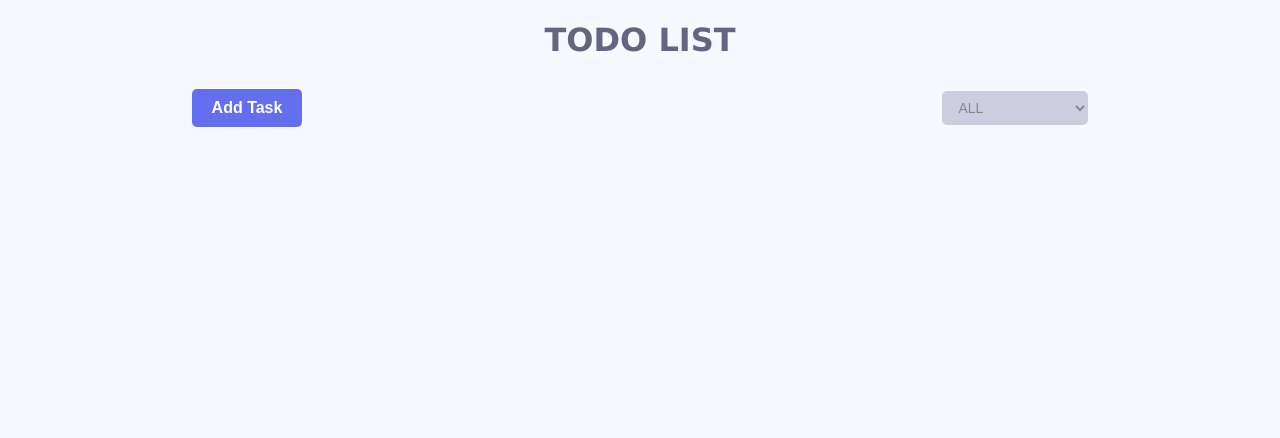
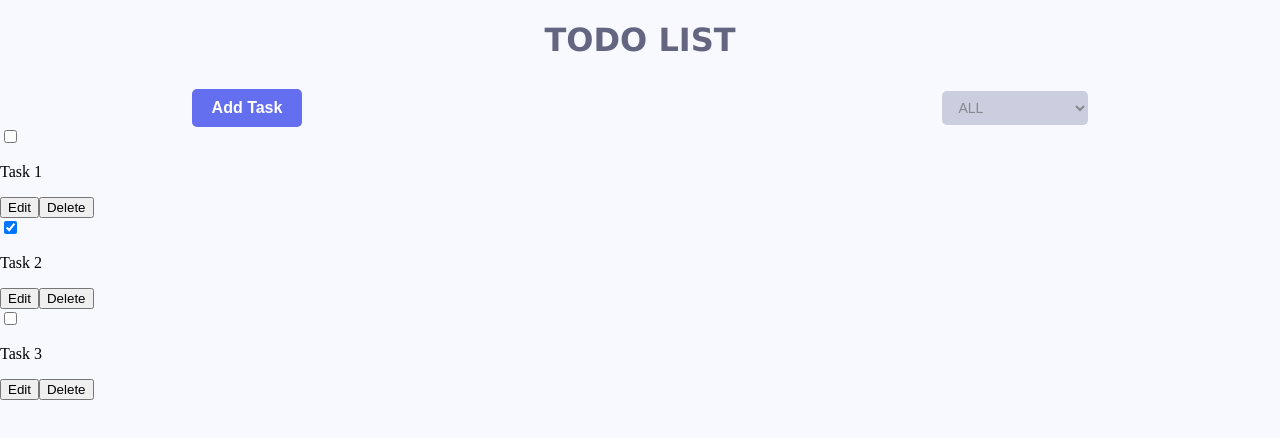
Before and after one commit to PedroGalindo0911/todo-app, a React (Vite) app: page / in a window 1280 px wide. Shown: the top 438 px of the page. Built offline with nearby package versions, Linux system fonts and the light colour scheme.

Commit message:
feat: :sparkles: Adding TaskList and TaskItem
In this commit, the new TaskList components were added, which is where all the tasks are deployed, and TaskItem, which, as the name indicates, created the design that each task will have when it appears in the TaskList.

```diff
--- a/src/App.jsx
+++ b/src/App.jsx
@@ -1,9 +1,11 @@
 import React, { useState } from 'react';
 import Header from './components/Header';
+import TaskList from './components/TaskList';
+import { tasksData } from './Task';
 
 function App() {
   const [showModal, setShowModal] = useState(false);
-  const [filter, setFilter] = useState('all'); // El filtro siempre se inicia en All
+  const [filter, setFilter] = useState('all');
 
   const openModal = () => {
     setShowModal(true);
@@ -15,7 +17,8 @@ function App() {
 
   return (
     <div className="app">
-      <Header filter={filter} setFilter={setFilter} />
+      <Header  filter={filter} setFilter={setFilter} />
+      <TaskList tasks={tasksData} filter={filter} />
     </div>
   );
 }
--- /dev/null
+++ b/src/Task.js
@@ -0,0 +1,6 @@
+
+export const tasksData = [
+    { id: 1, title: 'Task 1', status: 'incomplete' },
+    { id: 2, title: 'Task 2', status: 'completed' },
+    { id: 3, title: 'Task 3', status: 'incomplete' },
+  ];
--- /dev/null
+++ b/src/components/TaskItem.jsx
@@ -0,0 +1,16 @@
+import React from 'react';
+
+function TaskItem({ task }) {
+  const { id, title, status } = task;
+
+  return (
+    <div className="task-item">
+      <input type="checkbox" checked={status === 'completed'} readOnly />
+      <p>{title}</p>
+      <button>Edit</button>
+      <button>Delete</button>
+    </div>
+  );
+}
+
+export default TaskItem;
--- /dev/null
+++ b/src/components/TaskList.jsx
@@ -0,0 +1,24 @@
+import React from 'react';
+import TaskItem from './TaskItem';
+
+function TaskList({ tasks, filter }) {
+  const filteredTasks = tasks.filter((task) => {
+    if (filter === 'incomplete') {
+      return task.status === 'incomplete';
+    } else if (filter === 'completed') {
+      return task.status === 'completed';
+    } else {
+      return true;
+    }
+  });
+
+  return (
+    <div className="task-list">
+      {filteredTasks.map((task) => (
+        <TaskItem key={task.id} task={task} />
+      ))}
+    </div>
+  );
+}
+
+export default TaskList;
```
